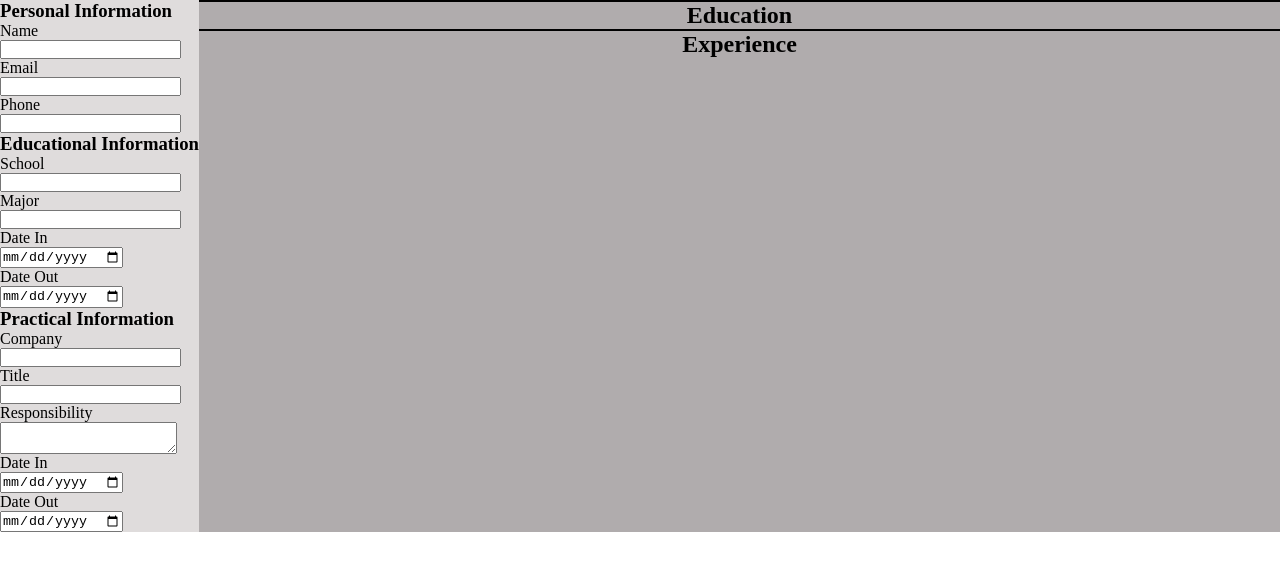
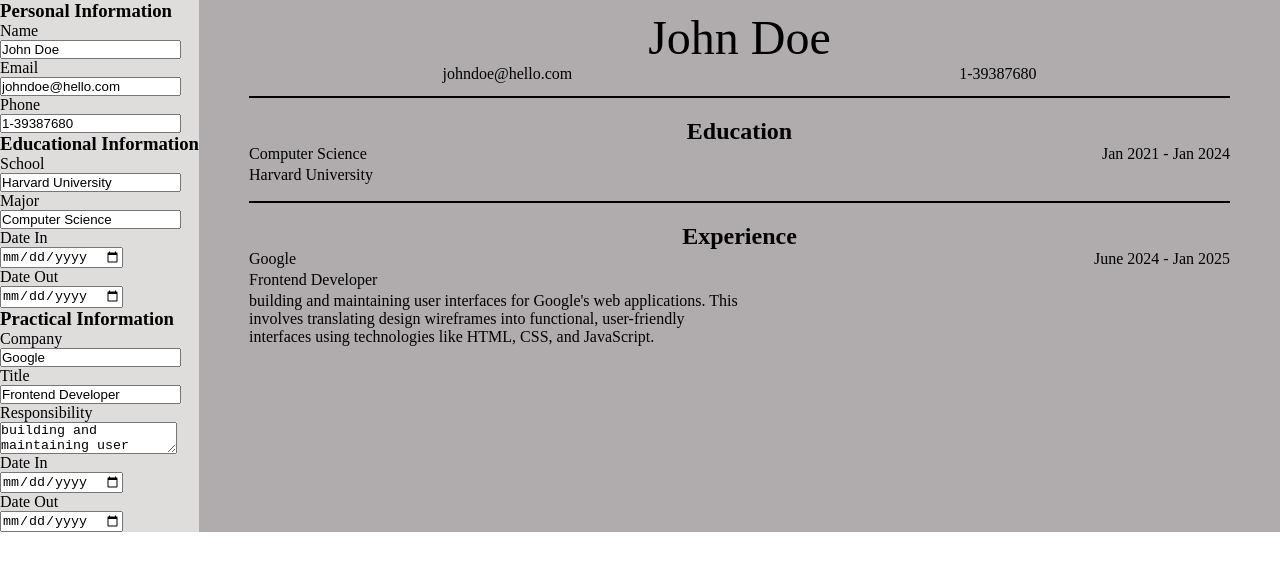
Before and after one commit to j1ngye/cv-application, a React (Vite) app: page / in a window 1280 px wide. Shown: the top 570 px of the page. Built offline with nearby package versions, Linux system fonts and the light colour scheme.

Commit message:
Style Preview

```diff
--- a/src/App.css
+++ b/src/App.css
@@ -33,10 +33,10 @@ main {
   text-align: center;
 }
 
-.personal-section .contact-info {
-  display: flex;
+.personal-section .flex-container {
   justify-content: center;
 }
+
 .educational-section,
 .practical-section {
   text-align: center;
@@ -56,7 +56,31 @@ main {
 .practical-section {
   border-top: 2px solid black;
 }
+
 #root {
   width: 100vw;
   display: flex;
 }
+
+/* Font */
+.name-div {
+  font-size: 3rem;
+}
+
+/* margin and padding */
+main {
+  padding: 10px 50px 0px 50px;
+}
+
+.educational-section,
+.practical-section {
+  margin-top: 10px;
+}
+
+.flex-container div {
+  margin-bottom: 0.2rem;
+}
+
+h2 {
+  margin-top: 20px;
+}
--- a/src/components/Form.jsx
+++ b/src/components/Form.jsx
@@ -4,19 +4,24 @@ import Educational from "./Educational";
 import Practical from "./Practical";
 import Preview from "./Preview";
 export default function Form() {
-  const [personal, setPersonal] = useState({ name: "", email: "", phone: "" });
+  const [personal, setPersonal] = useState({
+    name: "John Doe",
+    email: "johndoe@hello.com",
+    phone: "1-39387680",
+  });
   const [educational, setEducational] = useState({
-    school: "",
-    major: "",
-    dateIn: "",
-    dateOut: "",
+    school: "Harvard University",
+    major: "Computer Science",
+    dateIn: "Jan 2021",
+    dateOut: "Jan 2024",
   });
   const [practical, setPractical] = useState({
-    company: "",
-    title: "",
-    responsibility: "",
-    dateIn: "",
-    dateOut: "",
+    company: "Google",
+    title: "Frontend Developer",
+    responsibility:
+      "building and maintaining user interfaces for Google's web applications. This involves translating design wireframes into functional, user-friendly interfaces using technologies like HTML, CSS, and JavaScript.",
+    dateIn: "June 2024",
+    dateOut: "Jan 2025",
   });
   return (
     <>
--- a/src/components/Preview.jsx
+++ b/src/components/Preview.jsx
@@ -3,8 +3,8 @@ export default function Preview({ personal, educational, practical }) {
     <>
       <main className="preview">
         <section className="personal-section">
-          <div>{personal.name}</div>
-          <div className="contact-info">
+          <div className="name-div">{personal.name}</div>
+          <div className="flex-container">
             <div>{personal.email}</div>
             <div>{personal.phone}</div>
           </div>
@@ -17,7 +17,7 @@ export default function Preview({ personal, educational, practical }) {
               <div>{educational.school}</div>
             </div>
             <div>
-              {educational.dateIn} {educational.dateIn && "--"}
+              {educational.dateIn} {educational.dateIn && " - "}
               {educational.dateIn && educational.dateOut === ""
                 ? "Present"
                 : educational.dateOut}
@@ -37,7 +37,7 @@ export default function Preview({ personal, educational, practical }) {
               </div>
             </div>
             <div>
-              {practical.dateIn} {practical.dateIn && "--"}
+              {practical.dateIn} {practical.dateIn && " - "}
               {practical.dateIn && practical.dateOut === ""
                 ? "Present"
                 : practical.dateOut}
```
